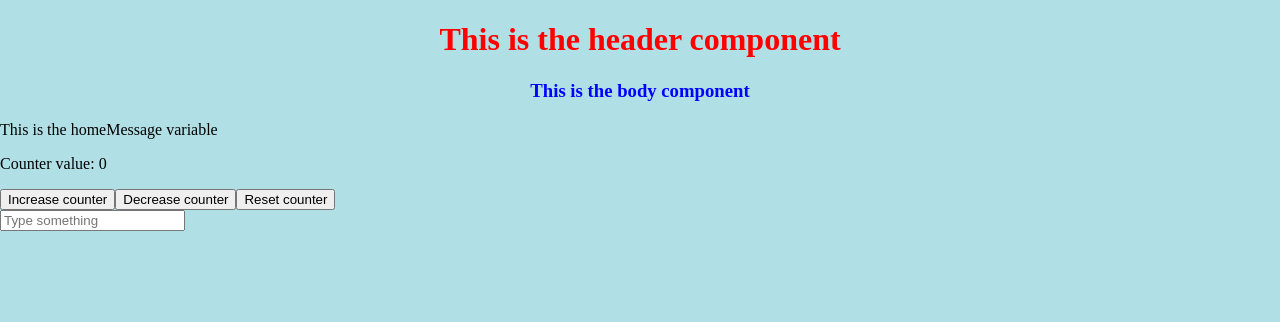
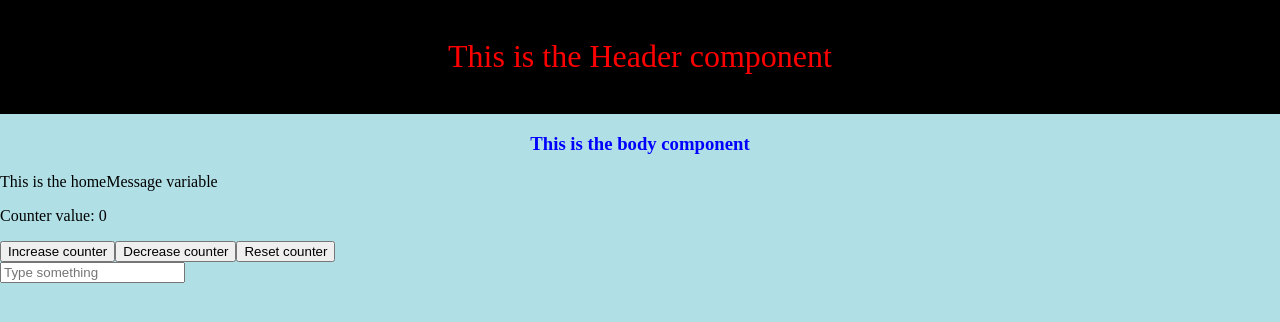
Before and after one commit to b16fowler/ng-app, an Angular app: page / in a window 1280 px wide. Shown: the top 322 px of the page. Built offline with nearby package versions, Linux system fonts and the light colour scheme.

Commit message:
Adding signal and css changes

```diff
--- a/src/components/header/header.ts
+++ b/src/components/header/header.ts
@@ -1,16 +1,24 @@
-import { Component } from '@angular/core';
+import { Component, signal } from '@angular/core';
 
 @Component({
   selector: 'app-header',
   imports: [],
-  template: ` <h1>This is the header component</h1> `,
+  template: `
+    <nav>{{ title() }}</nav>
+  `,
   styles: [
     `
-      h1 {
+      nav {
         color: red;
+        padding: 3%;
         text-align: center;
+        font-size: xx-large;
+        background-color: black;
       }
     `,
   ],
 })
-export class Header {}
+
+export class Header {
+  title = signal("This is the Header component");
+}
```
